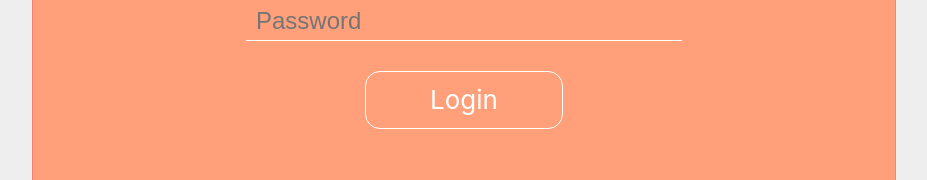
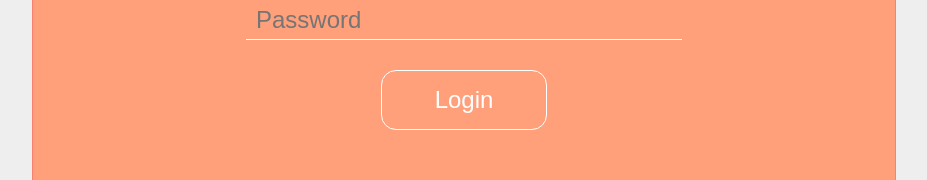
Before and after one commit to Jameson13B/pumsy-bank-portal, a React (Create React App) app: page /login in a window 1280 px wide. Shown: the part 367-547 px from the top of the page, without its empty margins (176-1103 px from the left). Built offline with nearby package versions, Linux system fonts and the light colour scheme.

Commit message:
Created Log in and out functionality and auto routing for users not logged in

```diff
--- /dev/null
+++ b/src/Apollo/Mutation.js
@@ -0,0 +1,11 @@
+import gql from 'graphql-tag'
+
+const LOGIN = gql`
+  mutation($email: String!, $password: String!) {
+    login(email: $email, password: $password) {
+      token
+    }
+  }
+`
+
+export { LOGIN }
--- a/src/Views/Home.js
+++ b/src/Views/Home.js
@@ -7,6 +7,14 @@ class Home extends Component {
   constructor(props) {
     super(props)
     this.state = {}
+  }
+  componentDidMount() {
+    const user = localStorage.getItem('JWT')
+    if (!user) this.props.history.push('/login')
+  }
+  handleLogout = () => {
+    localStorage.removeItem('JWT')
+    this.props.history.push('/login')
   }
   render() {
     return (
@@ -19,11 +27,11 @@ class Home extends Component {
               <Icon icon='store' />
             </CstmLink>
           </IconBtn>
-          <IconBtn color='salmon'>
-            <CstmLink to='/login' color='salmon'>
-              <p>Login</p>
+          <IconBtn color='salmon' onClick={this.handleLogout}>
+            <Logout color='salmon'>
+              <p>Logout</p>
               <Icon icon='lock' />
-            </CstmLink>
+            </Logout>
           </IconBtn>
           <IconBtn color='green'>
             <CstmLink to='/profile' color='green'>
@@ -85,3 +93,8 @@ const CstmLink = styled(Link)`
   color: ${props => `${props.color}`};
   font-size: 1.25rem;
 `
+const Logout = styled.div`
+  text-decoration: none;
+  color: ${props => `${props.color}`};
+  font-size: 1.25rem;
+`
--- a/src/Views/Login.js
+++ b/src/Views/Login.js
@@ -1,5 +1,7 @@
 import React, { Component } from 'react'
 import styled from 'styled-components'
+import { Mutation } from 'react-apollo'
+import { LOGIN } from '../Apollo/Mutation'
 
 class Login extends Component {
   constructor(props) {
@@ -12,14 +14,29 @@ class Login extends Component {
   handleInputChange = e => {
     this.setState({ [e.target.name]: e.target.value })
   }
-  handleLogin = () => {
+  _confirmLogin = data => {
     // Create Login
-    console.log('Login')
+    const { token } = data.login.token
+    localStorage.setItem('JWT', token)
+    this.props.history.push('/')
   }
   render() {
     return (
       <Container>
-        <Body onSubmit={this.handleLogin} autoComplete='off'>
+        <Mutation
+          mutation={LOGIN}
+          variables={{
+            email: this.state.email,
+            password: this.state.password
+          }}
+          onCompleted={data => this._confirmLogin(data)}>
+          {login => (
+            <Body
+              onSubmit={e => {
+                e.preventDefault()
+                login()
+              }}
+              autoComplete='off'>
               <Input
                 type='username'
                 name='email'
@@ -34,8 +51,10 @@ class Login extends Component {
                 placeholder='Password'
                 onChange={this.handleInputChange}
               />
-          <Button onClick={this.handleInputChange}>Login</Button>
+              <Button type='submit'>Login</Button>
             </Body>
+          )}
+        </Mutation>
       </Container>
     )
   }
@@ -79,7 +98,8 @@ const Input = styled.input`
     margin-top: 25px;
   }
 `
-const Button = styled.div`
+const Button = styled.button`
+  background: transparent;
   border: 1px solid white;
   border-radius: 15px;
   padding: 15px;
@@ -87,6 +107,7 @@ const Button = styled.div`
   cursor: pointer;
   margin-top: 30px;
   color: white;
+  font-size: 1.5rem;
   :hover {
     background: coral;
   }
--- a/src/Views/Profile.js
+++ b/src/Views/Profile.js
@@ -1,9 +1,18 @@
-import React from 'react'
+import React, { Component } from 'react'
 import { Link } from 'react-router-dom'
 import styled from 'styled-components'
 import Icon from '../Components/Icon'
 
-const Profile = props => {
+class Profile extends Component {
+  constructor(props) {
+    super(props)
+    this.state = {}
+  }
+  componentDidMount() {
+    const user = localStorage.getItem('JWT')
+    if (!user) this.props.history.push('/login')
+  }
+  render() {
     return (
       <Container>
         <Header>
@@ -15,6 +24,7 @@ const Profile = props => {
         <Body>Profile</Body>
       </Container>
     )
+  }
 }
 
 export default Profile
--- a/src/Views/Store.js
+++ b/src/Views/Store.js
@@ -1,9 +1,18 @@
-import React from 'react'
+import React, { Component } from 'react'
 import { Link } from 'react-router-dom'
 import styled from 'styled-components'
 import Icon from '../Components/Icon'
 
-const Store = props => {
+class Store extends Component {
+  constructor(props) {
+    super(props)
+    this.state = {}
+  }
+  componentDidMount() {
+    const user = localStorage.getItem('JWT')
+    if (!user) this.props.history.push('/login')
+  }
+  render() {
     return (
       <Container>
         <Header>
@@ -15,6 +24,7 @@ const Store = props => {
         <Body>Store</Body>
       </Container>
     )
+  }
 }
 
 export default Store
--- a/src/index.js
+++ b/src/index.js
@@ -3,10 +3,26 @@ import ReactDOM from 'react-dom'
 import './index.css'
 import App from './App'
 import { BrowserRouter as Router } from 'react-router-dom'
+// Apollo
+import { ApolloProvider } from 'react-apollo'
+import { ApolloClient } from 'apollo-client'
+import { createHttpLink } from 'apollo-link-http'
+import { InMemoryCache } from 'apollo-cache-inmemory'
+// Create HTTP Link
+const httpLink = createHttpLink({
+  uri: 'http://localhost:4000'
+})
+// Create Apollo Client
+const client = new ApolloClient({
+  link: httpLink,
+  cache: new InMemoryCache()
+})
 
 ReactDOM.render(
-  <Router>
-    <App />
-  </Router>,
+  <ApolloProvider client={client}>
+    <Router>
+      <App />
+    </Router>
+  </ApolloProvider>,
   document.getElementById('root')
 )
```
Lines whose indentation alone changed are shown as unchanged.
